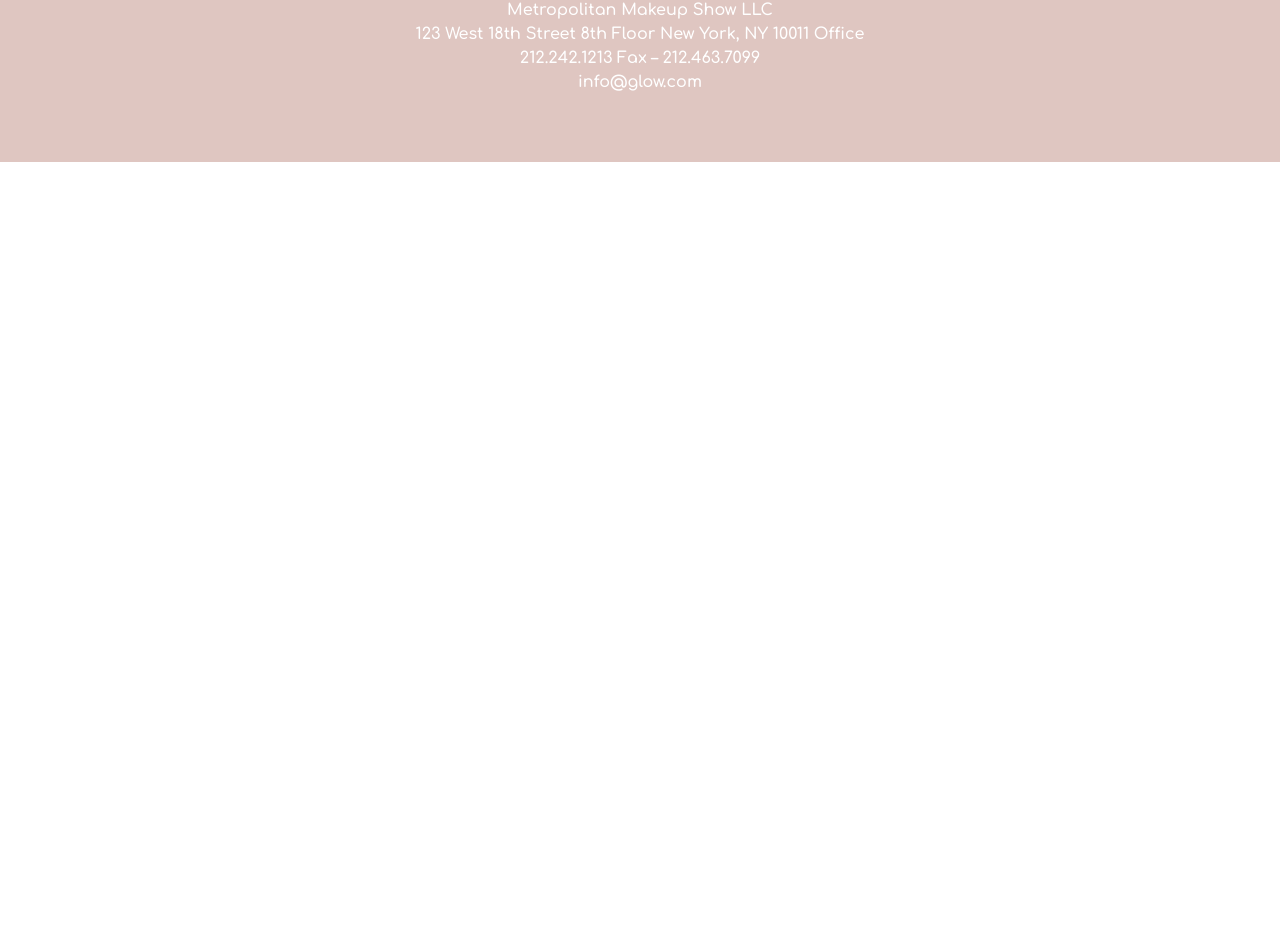
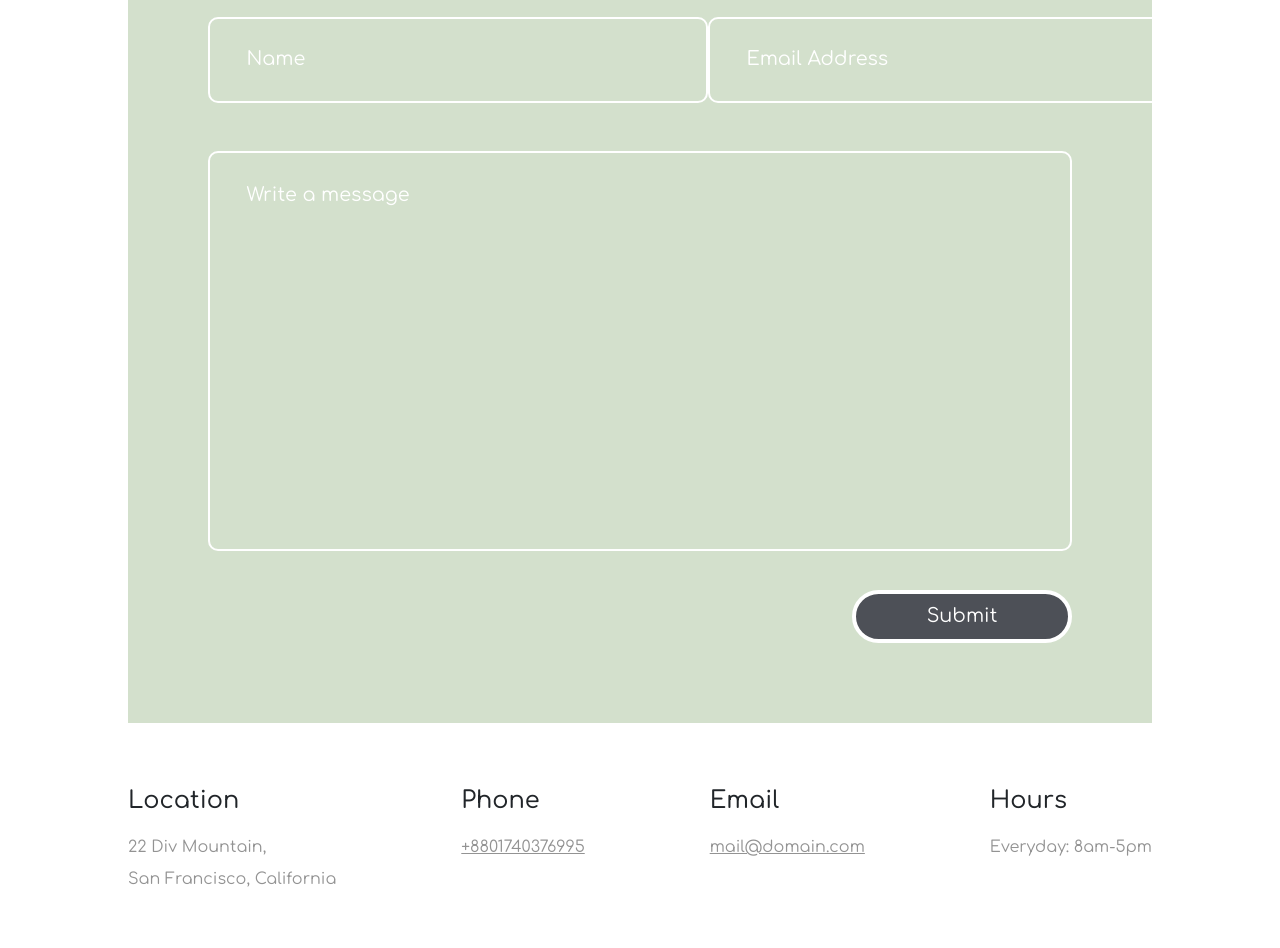
Before and after one commit to Mattia-Rollo/laravel-fashion-shop, a Vue app: page /contacts in a window 1280 px wide. Shown: the part 263-1211 px from the top of the page. Before the commit the page ends 800 px from the top, so only its background shows below. Built offline with nearby package versions, Linux system fonts and the light colour scheme.

Commit message:
contact page add

```diff
--- /dev/null
+++ b/src/components/ContactsFormComponent.vue
@@ -0,0 +1,104 @@
+<template>
+  <form action="">
+    <div class="form_inputs">
+      <div class="position-relative">
+        <input type="text" id="name" name="name" />
+        <label for="name">Name</label>
+      </div>
+      <div class="position-relative">
+        <input type="email" id="email" name="email" />
+        <label for="email">Email Address</label>
+      </div>
+    </div>
+    <div class="form_textarea">
+      <div class="position position-relative">
+        <textarea name="message" id="message"></textarea>
+        <label for="message">Write a message</label>
+      </div>
+    </div>
+    <button class="mk_btn">Submit</button>
+  </form>
+</template>
+
+<script>
+import axios from "axios";
+import { store } from "../store";
+export default {
+  name: "ContactsFormComponent",
+  data() {
+    return {
+      store,
+    };
+  },
+};
+</script>
+
+<style lang="scss" scoped>
+@use "../assets/styles/partials/variables" as *;
+@use "../assets/styles/partials/mixins" as *;
+
+form {
+  padding: 5rem;
+  background-color: $mk_bg_mint;
+}
+.form_inputs {
+  display: flex;
+  justify-content: space-between;
+  input {
+    width: 500px;
+    padding: 1.8rem;
+    outline: none;
+    border-radius: 10px;
+    border: 2px solid $mk_white;
+    background: transparent;
+  }
+  label {
+    position: absolute;
+    top: 50%;
+    transform: translateY(-50%);
+    left: 2rem;
+    font-size: 1.2rem;
+    color: $mk_white;
+    transition: top 0.3s ease;
+    padding: 0.4rem;
+  }
+  input:focus ~ label {
+    top: 0;
+    background-color: $mk_bg_mint;
+  }
+}
+.form_textarea {
+  margin-top: 3rem;
+
+  textarea {
+    width: 100%;
+    height: 400px;
+    background-color: transparent;
+    outline: none;
+    border: 2px solid $mk_white;
+    border-radius: 10px;
+    padding: 2rem;
+    resize: none;
+  }
+  label {
+    position: absolute;
+    top: 1.5rem;
+    left: 2rem;
+    font-size: 1.2rem;
+    color: $mk_white;
+    padding: 0.4rem;
+    transition: top 0.3s ease;
+  }
+  textarea:focus ~ label {
+    top: -1.3rem;
+    background-color: $mk_bg_mint;
+  }
+}
+button.mk_btn {
+  margin-top: 2rem;
+  display: block;
+  margin-left: auto;
+  //   width: fit-content;
+  //   padding: 0.5rem 1.6rem;
+}
+</style>
--- a/src/pages/ContactUs.vue
+++ b/src/pages/ContactUs.vue
@@ -1,11 +1,65 @@
 <template>
-  <div>Pagina dei contatti</div>
+  <section id="contacts">
+    <div class="mk_container">
+      <h2 class="text-center">Drop Us a Message</h2>
+      <div class="contact_form">
+        <ContactsFormComponent />
+      </div>
+      <div class="contact_info">
+        <div class="contact_info_inner">
+          <h5>Location</h5>
+          <p class="mb-0">22 Div Mountain,</p>
+          <p>San Francisco, California</p>
+        </div>
+        <div class="contact_info_inner">
+          <h5>Phone</h5>
+          <p class="text-decoration-underline">+8801740376995</p>
+        </div>
+        <div class="contact_info_inner">
+          <h5>Email</h5>
+          <p class="text-decoration-underline">mail@domain.com</p>
+        </div>
+        <div class="contact_info_inner">
+          <h5>Hours</h5>
+          <p>Everyday: 8am-5pm</p>
+        </div>
+      </div>
+      <h2 class="text-center">Subscribe Our Newsletter</h2>
+    </div>
+  </section>
 </template>
 
 <script>
+import ContactsFormComponent from "../components/ContactsFormComponent.vue";
+import { store } from "../store";
 export default {
   name: "ContactUs",
+  data() {
+    return {
+      store,
+    };
+  },
+  components: { ContactsFormComponent },
 };
 </script>
 
-<style lang="scss" scoped></style>
+<style lang="scss" scoped>
+@use "../assets/styles/partials/variables" as *;
+@use "../assets/styles/partials/mixins" as *;
+
+h2 {
+  padding: 2rem 0;
+}
+h5 {
+  font-size: 1.5rem;
+  margin-bottom: 1rem;
+}
+.contact_info {
+  display: flex;
+  justify-content: space-between;
+  margin-top: 4rem;
+}
+.text-decoration-underline:hover {
+  cursor: pointer;
+}
+</style>
```
